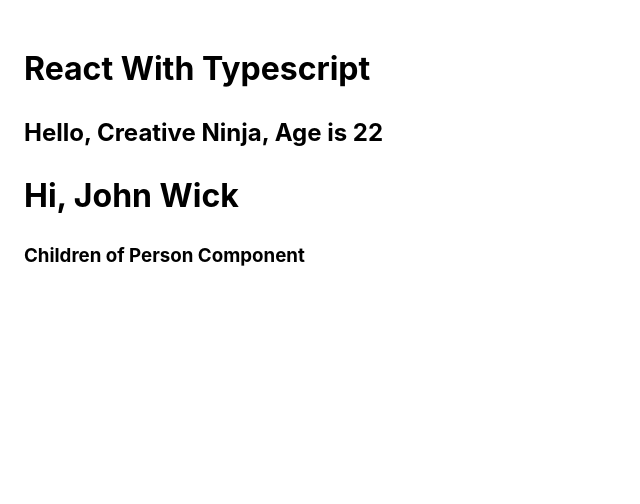
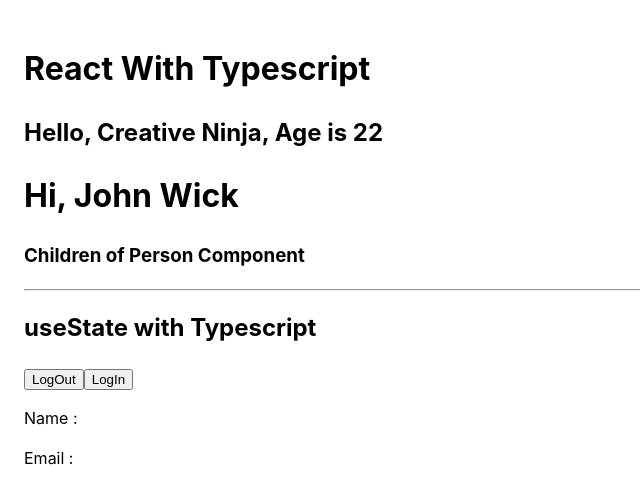
Before and after one commit to mryeminaung/typescript-learning, a React (Vite) app: page / in a window 1280 px wide. Shown: the top 504 px of the page, without its empty margins (0-640 px from the left). Built offline with nearby package versions, Linux system fonts and the light colour scheme.

Commit message:
implement counter with useState and TS

```diff
--- a/src/App.tsx
+++ b/src/App.tsx
@@ -5,6 +5,7 @@ import DataTypes from "./learning/DataTypes";
 import GenericType from "./learning/GenericType";
 import ReturnType from "./learning/ReturnType";
 import SpecialTypes from "./learning/SpecialTypes";
+import UseState from "./learning/hooks/UseState";
 
 type WelcomeProps = {
     name: string;
@@ -29,7 +30,6 @@ type PersonProps = {
 };
 
 const Person = ({ name, children }: PersonProps) => {
-    console.log(children);
     return (
         <div>
             <h1>
@@ -53,11 +53,13 @@ function App() {
             <Person name={personInfo}>
                 <p>Children of Person Component</p>
             </Person>
+            <hr />
             {/* <DataTypes /> */}
             {/* <SpecialTypes /> */}
             {/* <ArrObj /> */}
             {/* <ReturnType /> */}
             {/* <GenericType /> */}
+            <UseState />
         </>
     );
 }
--- /dev/null
+++ b/src/learning/hooks/UseState.tsx
@@ -0,0 +1,28 @@
+import { useState } from "react";
+
+interface AuthUser {
+    name: string;
+    email: string;
+}
+
+function UseState() {
+    // <AuthUser | null> means that user might be null or obj
+    const [user, setUser] = useState<AuthUser | null>(null);
+    // const [user, setUser] = useState<AuthUser>({} as AuthUser);
+
+    const handleLogin = () => setUser({ name: "John", email: "Wick" });
+
+    const handleLogOut = () => setUser(null);
+
+    return (
+        <>
+            <h2>useState with Typescript</h2>
+            <button onClick={handleLogOut}>LogOut</button>
+            <button onClick={handleLogin}>LogIn</button>
+            <p>Name : {user?.name}</p>
+            <p>Email : {user?.email}</p>
+        </>
+    );
+}
+
+export default UseState;
```
